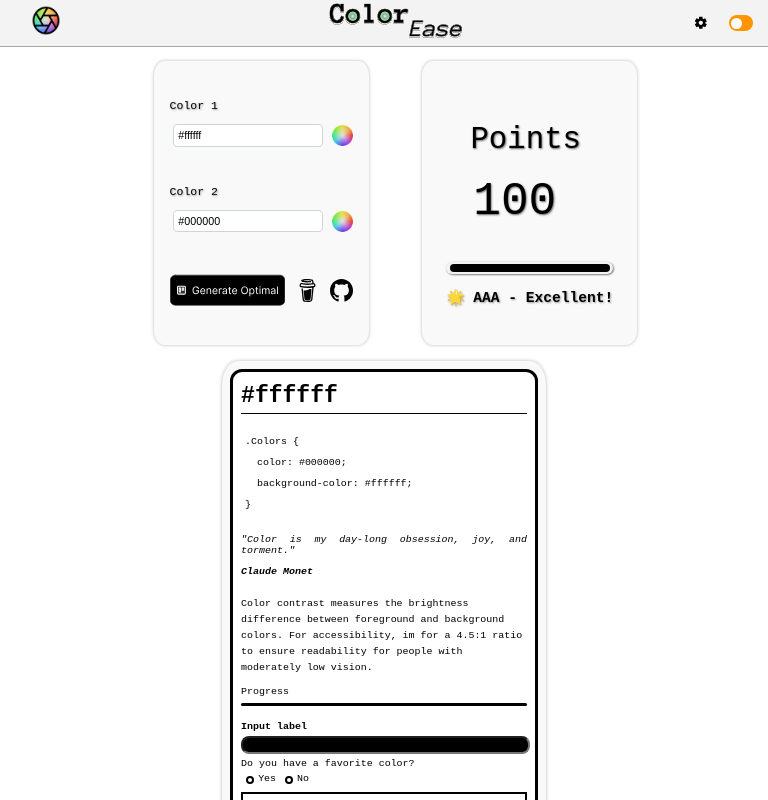
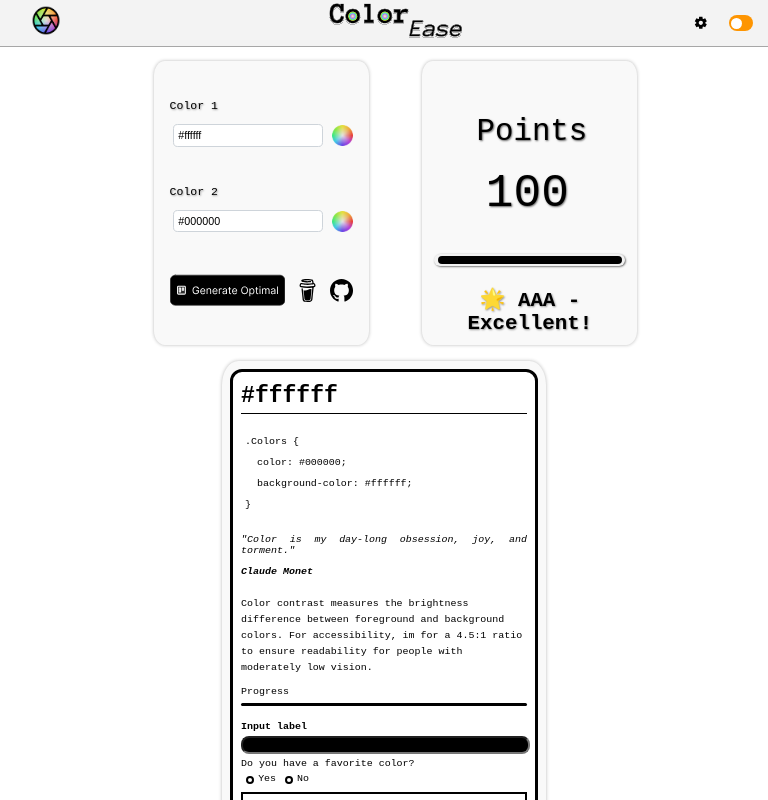
Before and after one commit to abrahammordev/ColorEase, a React (Create React App) app: page / in a window 768 px wide. Built offline with nearby package versions, Linux system fonts and the light colour scheme.

Commit message:
Adjust margin and layout in Points component for improved responsiveness and styling. bug solved

```diff
--- a/src/components/Points.jsx
+++ b/src/components/Points.jsx
@@ -1,5 +1,7 @@
 import styles from "./styles.module/Points.module.css";
 import { contrastRatio } from "../scripts/colorChecker";
+import React, { useState, useEffect } from "react";
+
 
 function Points({ firstColor, secondColor }) {
   const contrast = contrastRatio(firstColor, secondColor);
@@ -23,8 +25,31 @@ function Points({ firstColor, secondColor }) {
   } else if (percentage >= levels[0].threshold) {
     contrastLevel = "🔧 AA - Functional!";
   }
+//------------------------------------------------------------
 
-  const marginLeft = contrast >= 0 && contrast <= 9 ? "6vw" : contrast === 100 ? "3.5vw" : ""; //solucion del bug de la posicion de los points
+const [windowWidth, setWindowWidth] = useState(window.innerWidth);
+
+  useEffect(() => {
+    const handleResize = () => setWindowWidth(window.innerWidth);
+    window.addEventListener("resize", handleResize);
+
+    return () => window.removeEventListener("resize", handleResize);
+  }, []);
+
+//------------------------------------------------------------
+
+
+  const marginLeft = (() => {
+    if (contrast >= 0 && contrast <= 9) {
+      if (windowWidth > 700 && windowWidth <= 1200) return "10vw"; // Resolución intermedia
+      if (windowWidth > 1200) return "6vw"; // Pantallas grandes
+    }
+    if (contrast === 100) {
+      if (windowWidth > 700 && windowWidth <= 1200) return "6.7vw"; // Resolución intermedia
+      if (windowWidth > 1200) return "3.5vw"; // Pantallas grandes
+    }
+    return ""; // Por defecto, no aplica margen
+  })(); //solucion del bug de la posicion de los points
 
   return (
     <div className={styles.Points}>
--- a/src/components/styles.module/Points.module.css
+++ b/src/components/styles.module/Points.module.css
@@ -103,19 +103,20 @@
   .points-properties {
 
     font-size: 4vw;
-    margin-top: 8vw;
+    margin-top: 7vw;
+    margin-left: 5.5vw;
 
   }
 
   .points {
     font-size: 6vw;
-    margin-left: 6.5vw;
+    margin-left: 8vw;
 
 
   }
 
   .contrast-level {
-    font-size: 1.9vw;
+    font-size: 1.3em;
 
   }
 }
--- a/src/components/styles.module/PointsWindow.module.css
+++ b/src/components/styles.module/PointsWindow.module.css
@@ -29,8 +29,6 @@
     margin-top: 4.9vw;
     box-shadow: 0 0 0.469vw rgba(20, 20, 20, 0.3);
     border-radius: 5%;
-    justify-content: center;
-    display: flex;
-    flex-direction: row;
+
   }
 }
```
